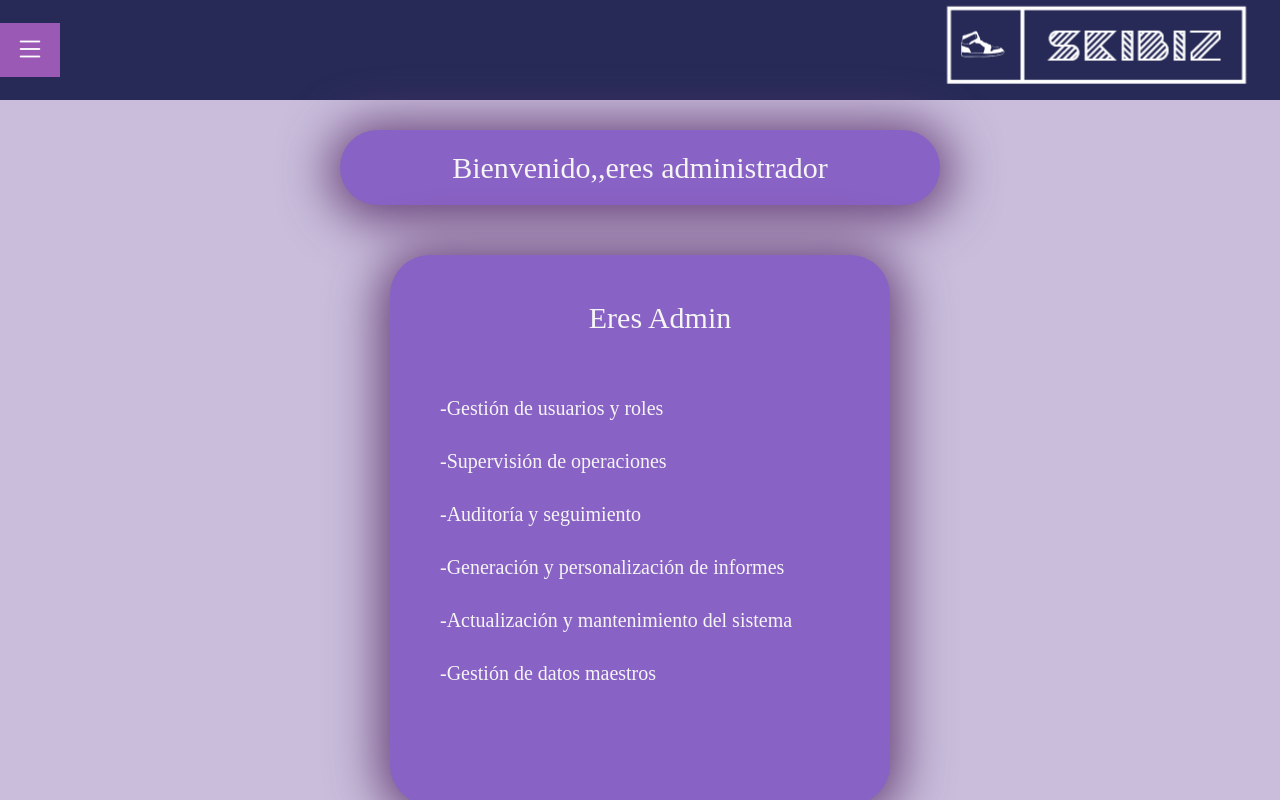
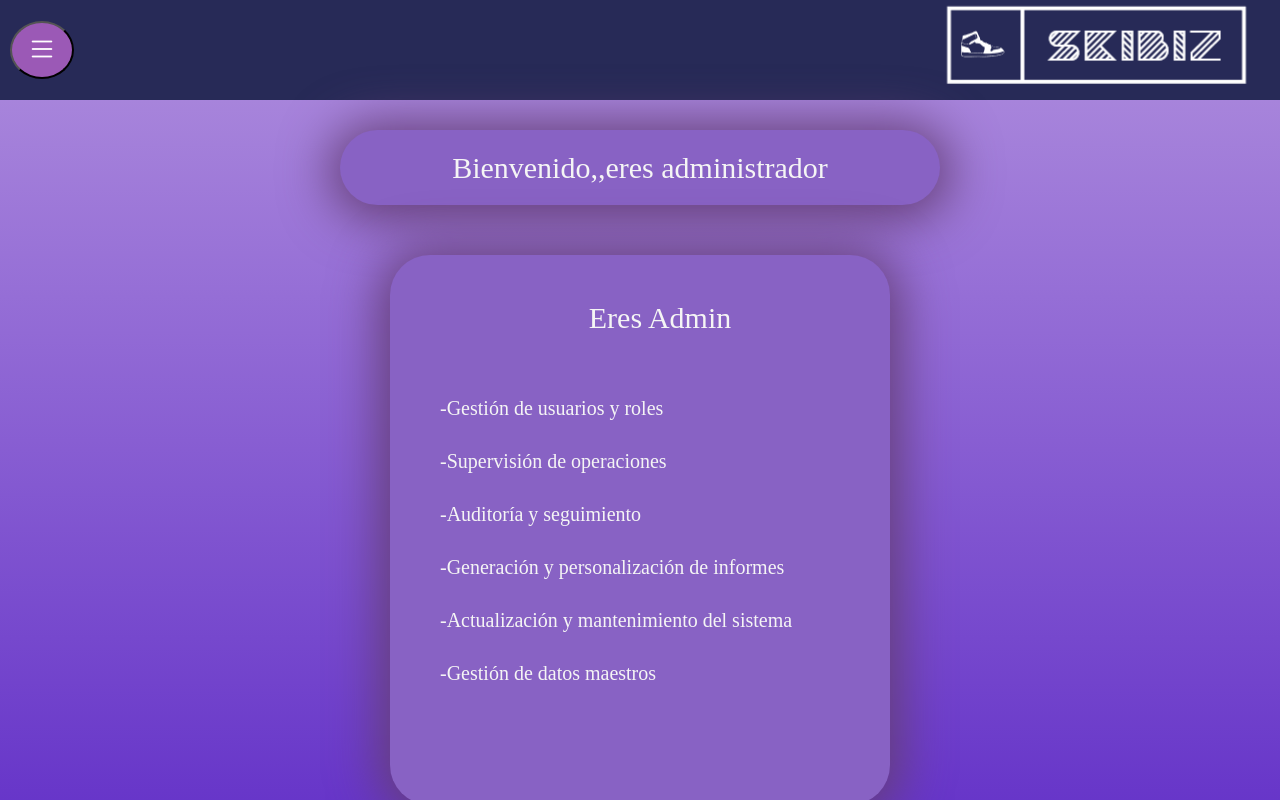
Before and after one commit to Lvcho03/Erp_FootLocker, a website: page templateAdminPage.html in a window 1280 px wide. Drawn offline with nearby package versions, Linux system fonts and the light colour scheme; a web font is replaced by a local one.

Commit message:
csscambios

```diff
--- a/css/estilos.css
+++ b/css/estilos.css
@@ -29,6 +29,7 @@ header {
     background-color: rgb(39, 42, 87);
     width: 100%;
     height: 300px;
+    box-shadow: -10px 0px 15px rgba(255, 0, 149, 0.6);
 }
 
 header .logo {
@@ -41,11 +42,16 @@ header .logo {
 
 section {
     display: flex;
+
     flex-direction: column;
+
     align-items: center;
+
     justify-content: center;
+
     width: 100%;
-    background-color:rgb(201, 189, 219);
+
+    background: linear-gradient(to bottom, rgb(167, 132, 219), rgb(100, 50, 200)); /* Cambia el segundo color según lo desees */
 }
 
 section .bienvenido {
@@ -119,6 +125,7 @@ footer {
     background-color: rgb(39, 42, 87);
     margin-top: auto; /* Empuja el footer hacia abajo */
     margin: 0px;
+    box-shadow: 0 -10px 15px rgba(255, 0, 149, 0.6);
 }
 
 
@@ -201,11 +208,12 @@ footer {
 .abrir {
     background-color: #9b59b6;
     color: white;
-    border: none;
+    border-radius: 100%;
     padding: 10px 15px;
     font-size: 18px;
     cursor: pointer;
     transition: all 0.3s ease;
+    margin-left: 10px;
 }
 
 .abrir:hover {
--- a/estiloslogin.css
+++ b/estiloslogin.css
@@ -14,8 +14,6 @@ body {
     justify-content: space-around;
     align-items: center;
     width: 100%;
-
-
 }
 
 .presentacion {
```
Also changed, not shown: VistaTrabajadores.html (+3 -0 lines), imagenes/flecha-hacia-atras.png (added).
